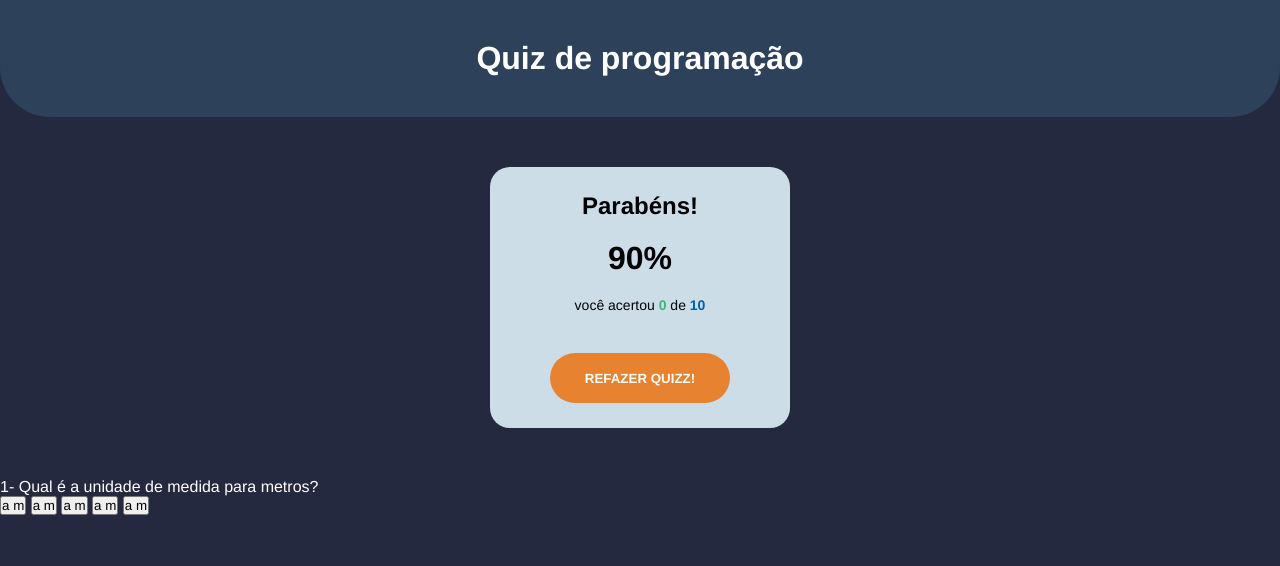
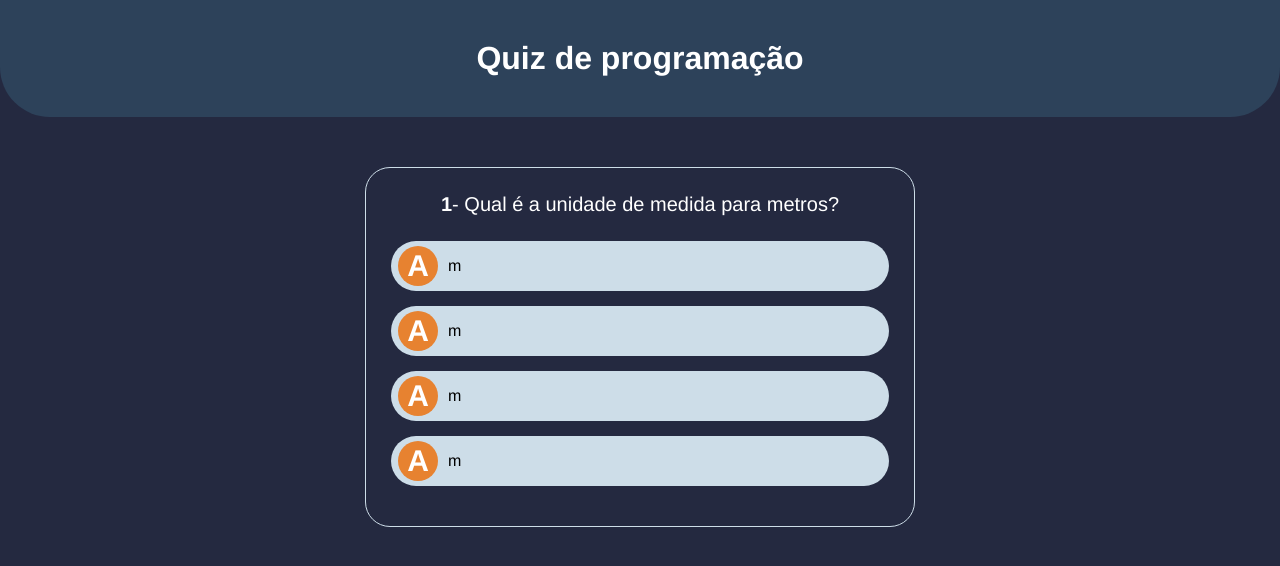
Before and after one commit to OsmarBaia/JavaScript-Quiz, a plain HTML site: page index.html in a window 1280 px wide. Drawn offline with Linux system fonts and the light colour scheme.

Commit message:
Finished Style

```diff
--- a/assets/css/style.css
+++ b/assets/css/style.css
@@ -16,6 +16,7 @@ body {
     display: none !important;
 }
 
+/*Score*/
 #main-title {
     padding: 40px 0;
     text-align: center;
@@ -76,3 +77,87 @@ body {
     border-color: #e78230;
     color: #e78230;
 }
+
+/*QUIZ*/
+
+#quiz-container {
+    width: 550px;
+    margin: 50px auto;
+    border: 1px solid #cddde8;
+    padding: 25px;
+    border-radius: 25px;
+}
+
+#question {
+    text-align: center;
+    margin-bottom: 25px;
+    font-size: 20px;
+}
+
+#question-number {
+    font-weight: bold
+}
+
+#answers-box button {
+    display: flex;
+    align-items: center;
+    margin: 15px 0;
+    width: 100%;
+    height: 50px;
+    border-radius: 25px;
+    background-color: #cddde8;
+    border: 2px solid transparent;
+    text-align: left;
+    padding-left: 5px;
+    color: black;
+    cursor: pointer;
+    transition: .5s;
+}
+
+#answers-box button:hover {
+    border-color: #e78230;
+    color: white;
+    background-color: transparent;
+}
+
+#answers-box .btn-letter {
+    font-size: 30px;
+    font-weight: bold;
+    background-color: #e78230;
+    color: white;
+    border-radius: 50%;
+    line-height: 40px;
+    text-align: center;
+    text-transform: uppercase;
+    max-width: 40px;
+    flex: 1 1 0;
+}
+
+.question-answer {
+    flex: 1 1 0;
+    margin-left: 10px;
+    font-size: 16px;
+
+}
+
+#quiz-container .wrong-answer, #quiz-container .wrong-answer .btn-letter {
+    background-color: #e62210;
+    color: white;
+}
+
+#quiz-container .correct-answer, #quiz-container .correct-answer .btn-letter {
+    background-color: #40b576;
+    color: white;
+}
+
+
+@media screen and (max-width: 450px) {
+    #quiz-container {
+        border: none;
+        width: 100%;
+    }
+
+    #score-container {
+        width: 90%;
+    }
+}
--- a/index.html
+++ b/index.html
@@ -13,25 +13,24 @@
 <body>
 <h1 id="main-title">Quiz de programação</h1>
 <!--    Score Board     -->
-<div id="score-container">
+<div class="hide" id="score-container">
     <h2>Parabéns!</h2>
     <p id="display-score"><span>90</span>%</p>
-    <p>você acertou <span id="corret-answer">0 </span>de <span id="questions-qty">10</span></p>
+    <p>você acertou <span id="correct-answers">0 </span>de <span id="questions-qty">10</span></p>
     <button id="restart">Refazer Quizz!</button>
 </div>
 <!--    Question        -->
 <div id="quiz-container">
     <p id="question"><span id="question-number">1</span>- <span id="question-text">Qual é a unidade de medida para metros?</span>
     </p>
+
+    <div id="answers-box">
+        <button><span class="btn-letter">a</span> <span class="question-answer">m</span></button>
+        <button><span class="btn-letter">a</span> <span class="question-answer">m</span></button>
+        <button><span class="btn-letter">a</span> <span class="question-answer">m</span></button>
+        <button><span class="btn-letter">a</span> <span class="question-answer">m</span></button>
+    </div>
 </div>
-<div id="answers-box">
-    <button><span class="btn-letter">a</span> <span class="question-answer">m</span></button>
-    <button><span class="btn-letter">a</span> <span class="question-answer">m</span></button>
-    <button><span class="btn-letter">a</span> <span class="question-answer">m</span></button>
-    <button><span class="btn-letter">a</span> <span class="question-answer">m</span></button>
-    <button><span class="btn-letter">a</span> <span class="question-answer">m</span></button>
-</div>
-
 <!--    Template    -->
 <button class="answer-template hide"><span class="btn-letter">a</span><span class="question-answer">m</span></button>
 
```
